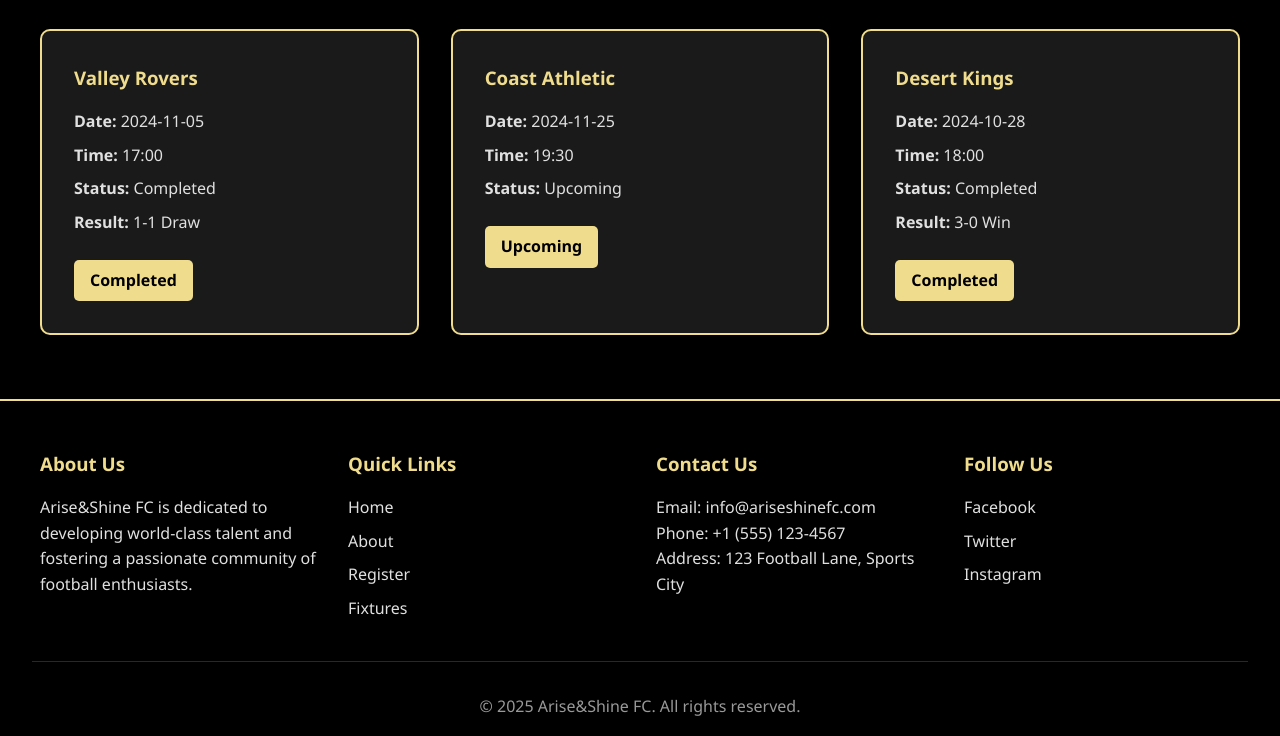
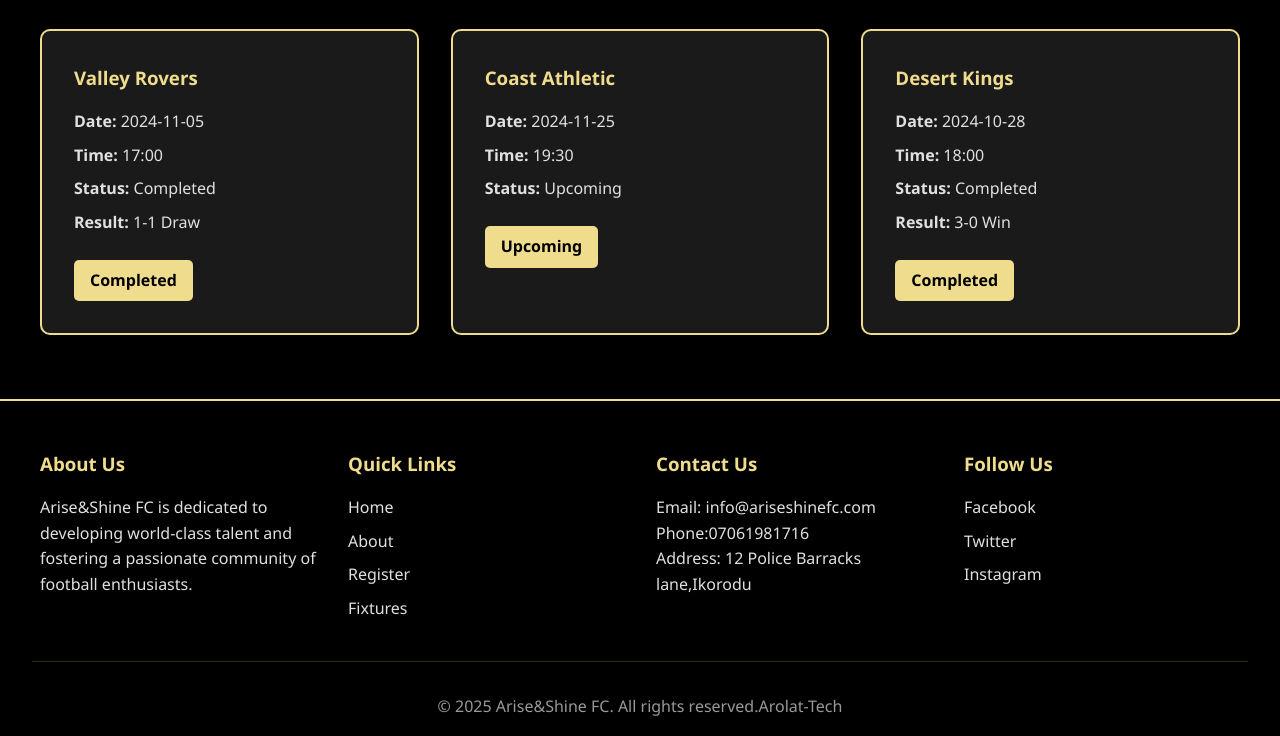
Before and after one commit to Arolat001/Arise-Ball, a plain HTML site: page index.html in a window 1280 px wide. Shown: the part 3489-4225 px from the top of the page. Drawn offline with Linux system fonts and the light colour scheme.

Commit message:
Add files via upload

```diff
--- a/index.html
+++ b/index.html
@@ -753,8 +753,8 @@
             <div class="footer-section">
                 <h3>Contact Us</h3>
                 <p>Email: info@ariseshinefc.com</p>
-                <p>Phone: +1 (555) 123-4567</p>
-                <p>Address: 123 Football Lane, Sports City</p>
+                <p>Phone:07061981716</p>
+                <p>Address: 12 Police Barracks lane,Ikorodu</p>
             </div>
             <div class="footer-section">
                 <h3>Follow Us</h3>
@@ -766,7 +766,7 @@
             </div>
         </div>
         <div class="footer-bottom">
-            <p>&copy; 2025 Arise&Shine FC. All rights reserved.</p>
+            <p>&copy; 2025 Arise&Shine FC. All rights reserved.Arolat-Tech</p>
         </div>
     </footer>
 
```
